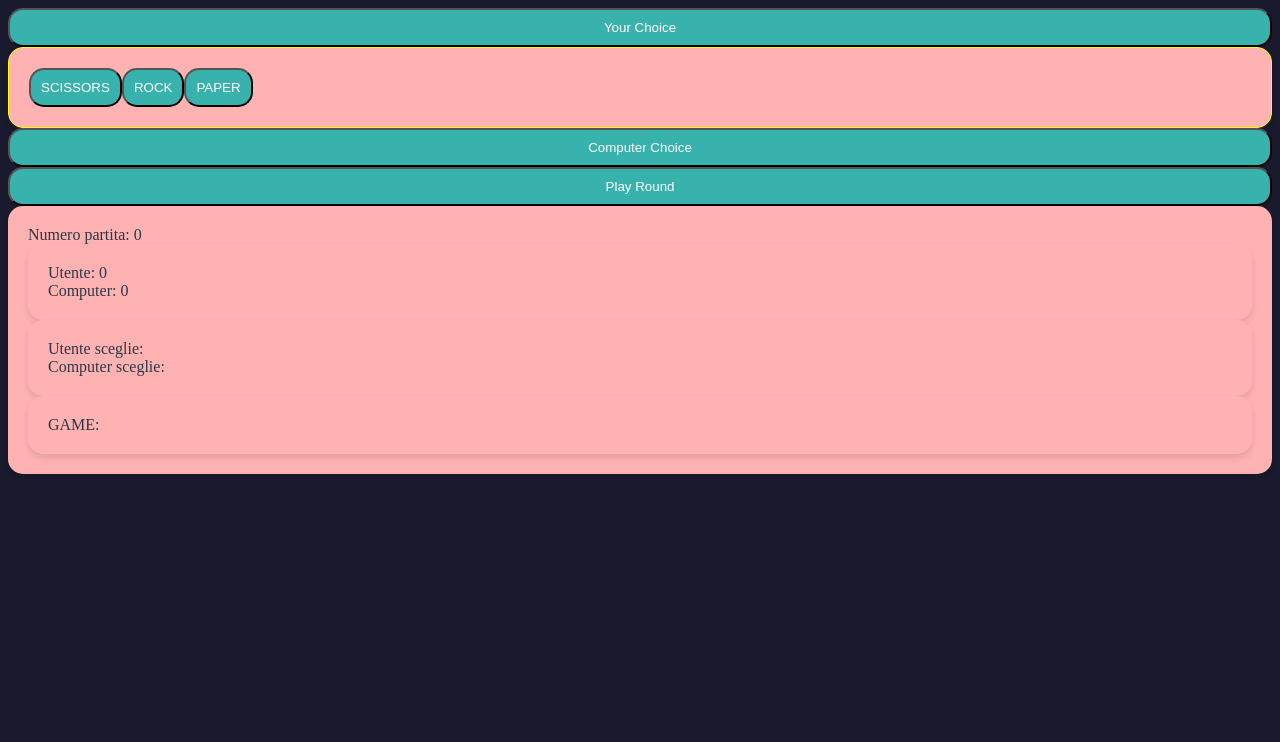
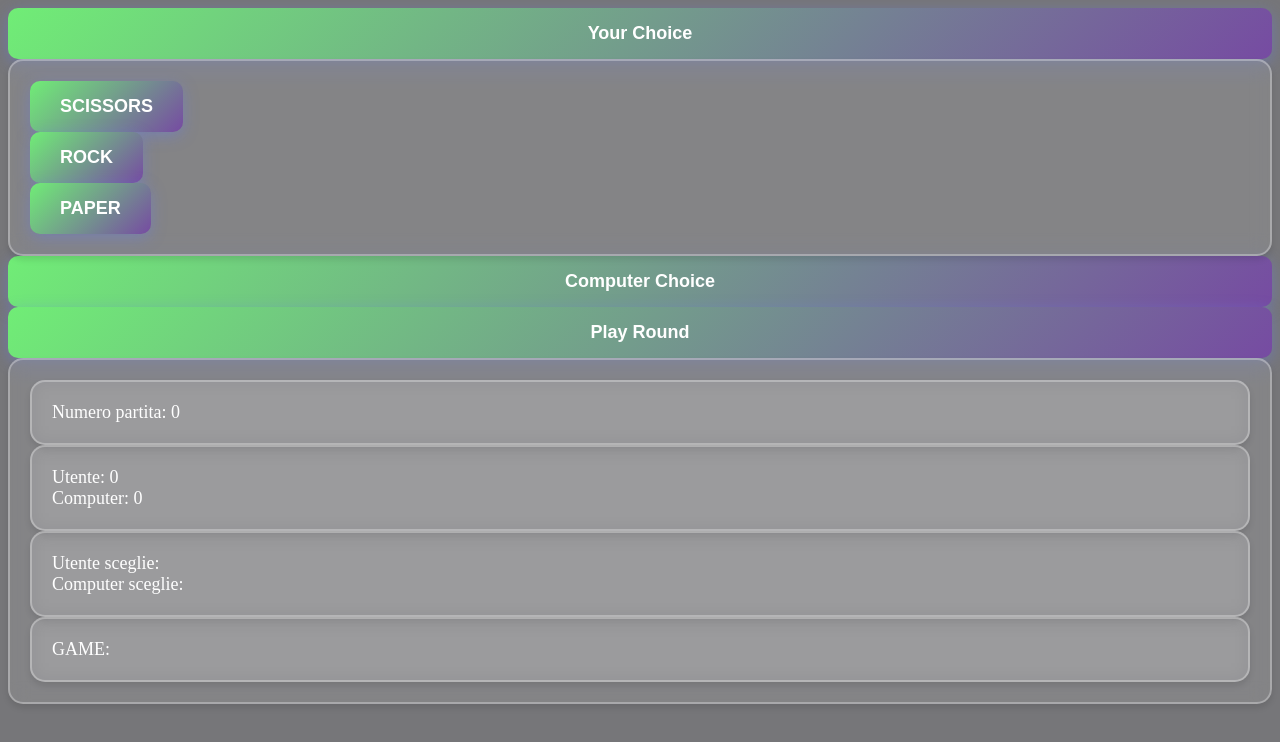
Before and after one commit to giacomobarriera/Rock_Paper_Scissors, a plain HTML site: page index.html in a window 1280 px wide. Both pictures are taken after a click on the button "Your Choice". Drawn offline with Linux system fonts and the light colour scheme.

Commit message:
Inserite ultime modifiche di stile.

```diff
--- a/index.html
+++ b/index.html
@@ -7,7 +7,7 @@
 
     <style>
         body {
-            background-color: #1a1a2e;
+            background-color: #767679;
         }
         .container{
             display: flex;
@@ -18,20 +18,50 @@
         }
 
         button {
+        padding: 15px 30px;
+        font-size: 18px;
+        font-weight: bold;
+        border: none;
+        border-radius: 10px;
+        cursor: pointer;
+        background: linear-gradient(135deg, #70ed76 0%, #764ba2 100%);
+        color: white;
+        box-shadow: 0 4px 15px rgba(102, 126, 234, 0.4);
+        transition: all 0.3s ease;
+    }
+
+    button.btn-scelta.selected {
+            background-color: orange;
+            transform: scale(1.05);
+            box-shadow: 0 0 20px rgba(255, 165, 0, 0.6);
+    }
+
+    .selected {
+        background-color: orange;
+        transform: scale(1.05);
+        box-shadow: 0 0 20px rgba(255, 165, 0, 0.6);
+    }
+
+
+        .card {
+            display: flex;
+            flex-direction: column;
+            padding: 20px;
+            box-shadow: 0 4px 6px rgba(0,0,0,0.1);
+            justify-content: space-around;
+            font-size: 18px;
+            border: 2px solid rgba(255, 255, 255, 0.3);
             border-radius: 15px;
-            padding: 10px;
-            background: #38b2ac;
-            color: #fff;
+            background: rgba(255, 255, 255, 0.1);
+            backdrop-filter: blur(10px);
+            color: white;
+            cursor: pointer;
+            transition: all 0.3s ease;
         }
 
-        .card {
-            border-radius: 15px;
-            padding: 20px;
-            box-shadow: 0 4px 6px rgba(0,0,0,0.1);
-            background: #feb2b2;
-            color: #2d3748;
+        .btn-scelta {
+
         }
-
     </style>
 </head>
 <body>
--- a/script.js
+++ b/script.js
@@ -29,9 +29,7 @@ function getComputerChoice() {
     const pcBox = document.createElement("div");
     pcBox.classList.add("card", "pc-box");
     container.insertBefore(pcBox, roundBox);
-    pcBox.style.border = "1px solid orange";
     pcBox.style.display = "flex";
-    pcBox.style.boxSizing = "content-box";
 
     //scelta scissors computer
     const pcScissors = document.createElement("div");
@@ -60,16 +58,16 @@ function getComputerChoice() {
     //funzione
     let n= (Math.random() * 10);
     if (n > 0 && n <= 3) {
-        //colora la scelta
-        pcButtonRock.style.backgroundColor = "orange";
+        //aggiungi classe selected
+        pcButtonRock.classList.add("selected");
         return "rock";
     } else if ((n > 4 || n===4) && (n < 6 || n===6 )) {
-        //colora la scelta
-        pcButtonPaper.style.backgroundColor = "orange";
+        //aggiungi classe selected
+        pcButtonPaper.classList.add("selected");
         return "paper";
     } else {
-        //colora la scelta
-        pcButtonScissors.style.backgroundColor = "orange";
+        //aggiungi classe selected
+       pcButtonScissors.classList.add("selected");
         return "scissors";
     }
 
@@ -88,13 +86,9 @@ function getHumanChoice() {
     const humanBox = document.createElement("div");
     humanBox.classList.add("card", "human-box"); //aggiunta classe per agg e rimuovere
     container.insertBefore(humanBox, computerChoiceButton);
-    humanBox.style.border = "1px solid yellow";
     humanBox.style.display = "flex";
 
     //posizionare al centro i tre pulsanti creati e procedere con le altri funzioni.
-
-    //cercare di comprendere misura humanBox
-    humanBox.style.boxSizing = "content-box";
 
     const divScissors = document.createElement("div");
     const scissors = document.createElement("button");
@@ -125,11 +119,10 @@ function getHumanChoice() {
         button.addEventListener("click", function() {
             //rimuovere colorazione
            document.querySelectorAll(".btn-scelta").forEach(btn => {
-            btn.style.backgroundColor = "";
-            btn.style.color = "";
+            btn.classList.remove("selected");
            });
            //colorare pulsante cliccato
-           this.style.backgroundColor = "orange";
+           this.classList.add("selected");
 
          humanSelection = button.textContent.toLowerCase();
 
@@ -146,9 +139,6 @@ const body = document.querySelector("body");
 const resultBox = document.createElement("div");
 body.appendChild(resultBox);
 resultBox.classList.add("card");
-//resultBox.style.backgroundColor = "ivory";
-//resultBox.style.border = "2px solid green";
-//resultBox.textContent = "SCELTE DEL COMPUTER E DELL'UTENTE";
 
 //buttons per funzioni
 const humanChoice = document.querySelector("#hmn");
@@ -170,13 +160,13 @@ computerChoice.addEventListener("click", () => {
 let nRound = 0;
 const nrRound= document.createElement("div");
 resultBox.appendChild(nrRound);
+nrRound.classList.add("card")
 nrRound.textContent = "Numero partita: " + nRound;
 
 //punteggi
 const score = document.createElement("div");
 resultBox.appendChild(score);
 score.classList.add("card");
-//score.style.border = "1px solid red";
 
 const hmnScore = document.createElement("div")
 score.appendChild(hmnScore);
@@ -190,7 +180,7 @@ pcScore.textContent = "Computer: " + computerScore;
 const choose = document.createElement("div");
 resultBox.appendChild(choose);
 choose.classList.add("card");
-//choose.style.border = "1px solid black";
+
 
 const hmnChoice = document.createElement("div");
 choose.appendChild(hmnChoice);
@@ -210,7 +200,6 @@ roundScore.appendChild(subScore);
 
 
 //funzione playRound
-//inserire qui logica funzione per vincitore
 function playRound (humanChoice, computerChoice) {
 
     if (
```
